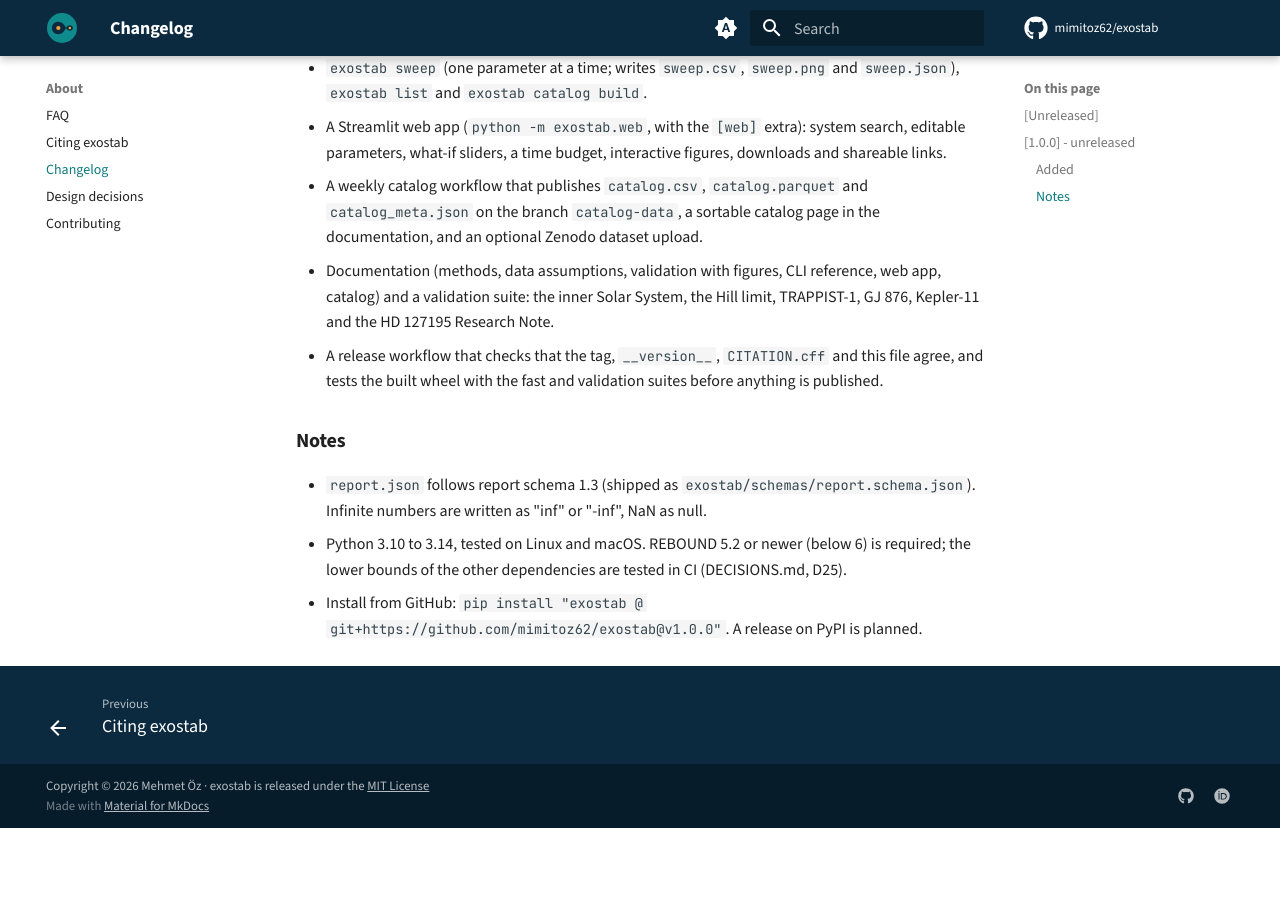
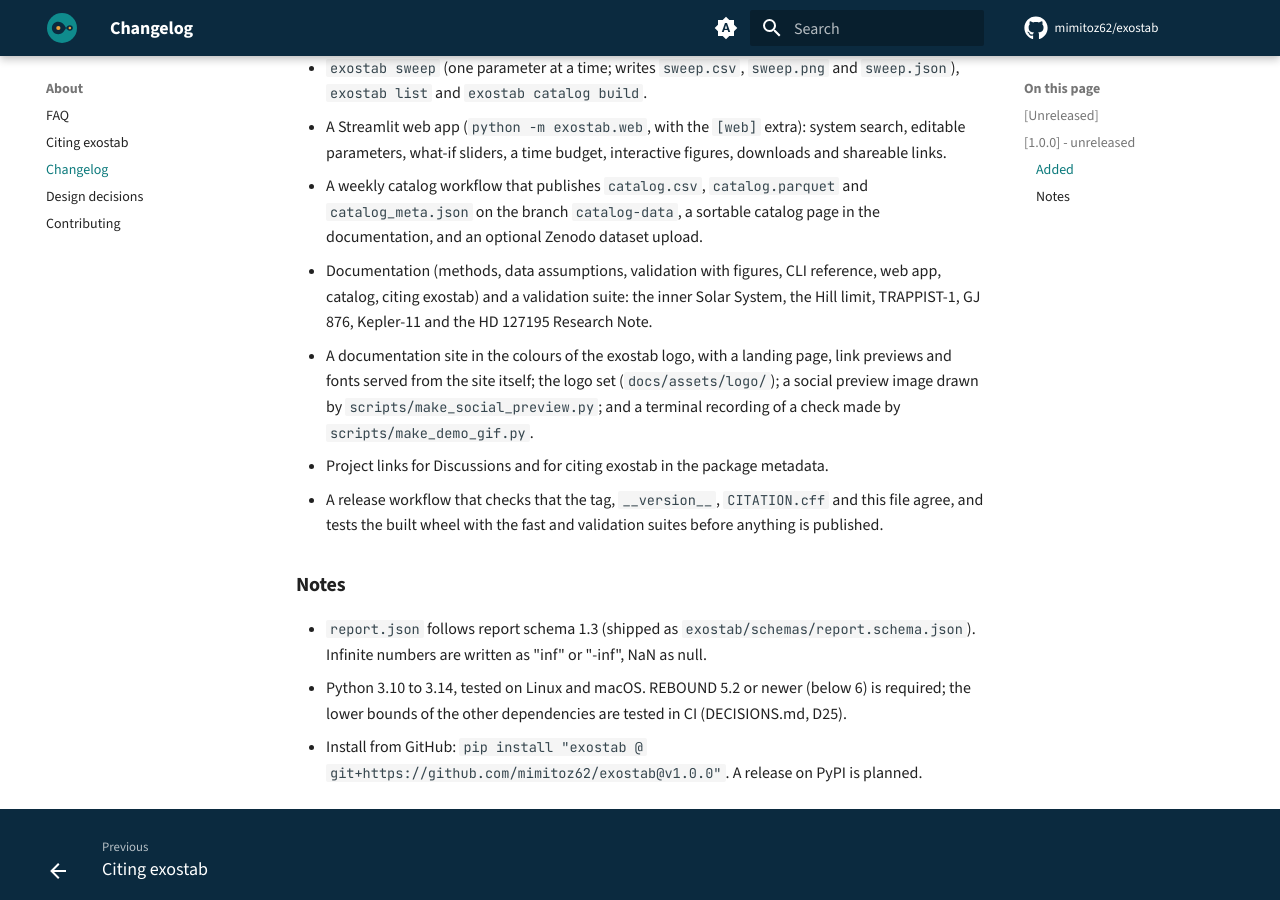
Before and after one commit to O1sumitkumar/exostab, an MkDocs documentation site: the page built from docs/changelog.md, in a window 1280 px wide and 900 px high, scrolled down 1239 px. Built offline with MkDocs 1.6.1 and Material for MkDocs 9.7.7, drawn with Linux system fonts in a browser that asks for light colours; comment, search, counter and statistics services are not loaded; before the commit the page ends 2067 px from its top, so only the background shows below that.

Commit message:
Bring the changelog, release steps and docs pages in line with both branches
Requests that docs/E2 and docs/E3 could not make in each other's files:

- CHANGELOG.md (and its copy docs/changelog.md): the 1.0.0 section now
  lists the Citing page, the documentation site with the logo, landing
  page, link previews and self-hosted fonts, the logo set, the social
  preview script, the demo recording and the new project URLs.
- RELEASING.md: for 1.0.0, date the existing "[1.0.0] - unreleased"
  section instead of moving entries (the empty "[Unreleased]" heading
  above it is what tests/test_packaging.py needs for a dev version);
  update the @vX.Y.Z install lines after 1.0.0; regenerate the demo GIF
  when the report card changes; upload docs/assets/social-preview.png as
  the repository's social preview; announce only after the tag is pushed,
  because the README's pip, uvx and SPOCK-script lines and the release
  badge depend on it.
- docs/index.md links to the Web app page and the changelog; docs/faq.md
  points to the Citing page; docs/quickstart.md gives the measured first
  download from docs/E3 (2,681 rows in 7 s on 2026-10-13) instead of
  "about 10 seconds".
- PLAN.md: the README and docs site design item is done.
- .gitignore: .cache/, where the privacy plugin keeps the fonts when the
  site is built with DOCS_PRODUCTION=true.

Co-Authored-By: Claude Opus 5.5 <noreply@anthropic.com>

```diff
--- a/docs/changelog.md
+++ b/docs/changelog.md
@@ -42,9 +42,13 @@ First public release.
   what-if sliders, a time budget, interactive figures, downloads and shareable links.
 - A weekly catalog workflow that publishes `catalog.csv`, `catalog.parquet` and `catalog_meta.json` on the branch
   `catalog-data`, a sortable catalog page in the documentation, and an optional Zenodo dataset upload.
-- Documentation (methods, data assumptions, validation with figures, CLI reference, web app, catalog) and a
-  validation suite: the inner Solar System, the Hill limit, TRAPPIST-1, GJ 876, Kepler-11 and the HD 127195
-  Research Note.
+- Documentation (methods, data assumptions, validation with figures, CLI reference, web app, catalog, citing
+  exostab) and a validation suite: the inner Solar System, the Hill limit, TRAPPIST-1, GJ 876, Kepler-11 and the
+  HD 127195 Research Note.
+- A documentation site in the colours of the exostab logo, with a landing page, link previews and fonts served
+  from the site itself; the logo set (`docs/assets/logo/`); a social preview image drawn by
+  `scripts/make_social_preview.py`; and a terminal recording of a check made by `scripts/make_demo_gif.py`.
+- Project links for Discussions and for citing exostab in the package metadata.
 - A release workflow that checks that the tag, `__version__`, `CITATION.cff` and this file agree, and tests the
   built wheel with the fast and validation suites before anything is published.
 
```
Also changed, not shown: CHANGELOG.md (+7 -3 lines), PLAN.md (+3 -2 lines), RELEASING.md (+21 -2 lines), docs/faq.md (+3 -2 lines), docs/index.md (+2 -1 lines), docs/quickstart.md (+2 -1 lines), 1 other file.
